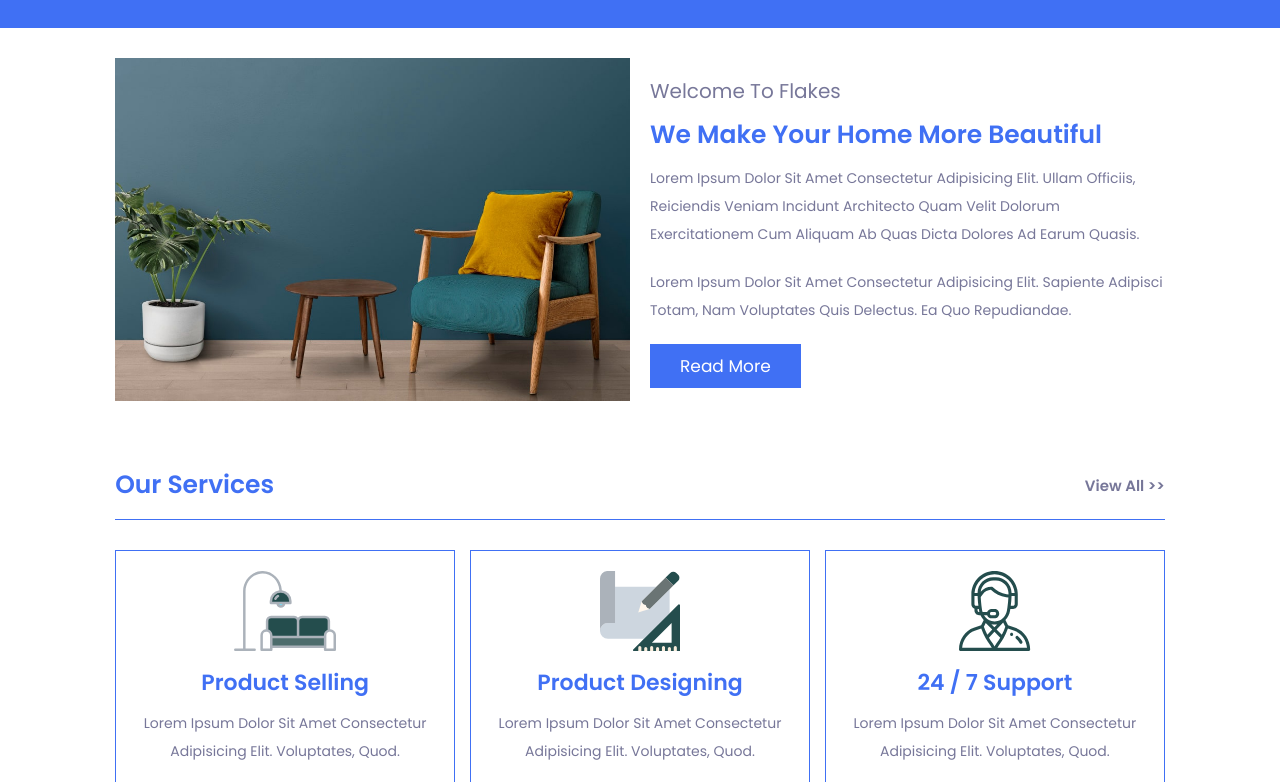
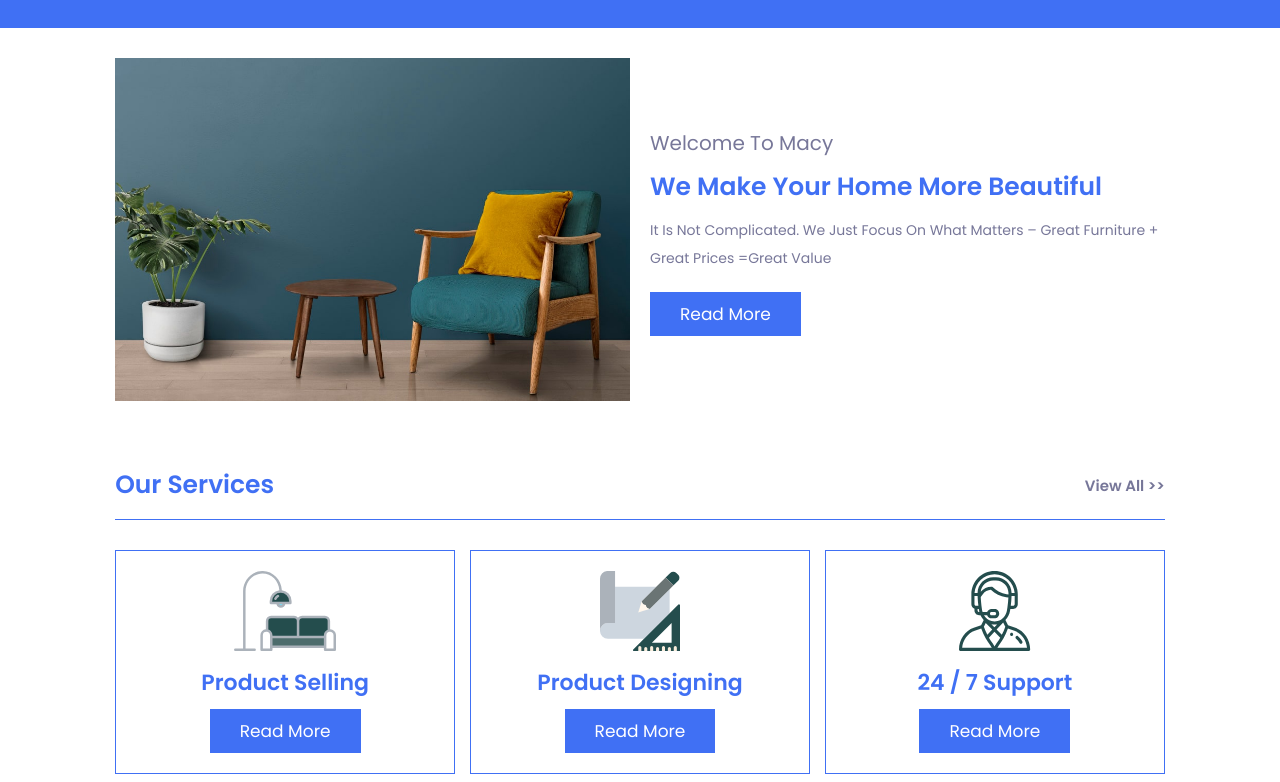
Before and after one commit to chuk0009/macy-furniture, a plain HTML site: page about.html in a window 1280 px wide. Shown: the part 200-982 px from the top of the page. Drawn offline with Linux system fonts and the light colour scheme.

Commit message:
Update about.html

```diff
--- a/about.html
+++ b/about.html
@@ -4,7 +4,7 @@
     <meta charset="UTF-8" />
     <meta http-equiv="X-UA-Compatible" content="IE=edge" />
     <meta name="viewport" content="width=device-width, initial-scale=1.0" />
-    <title>About - Tivotal</title>
+    <title>About - Macy</title>
 
     <!--font awesome-->
     <link
@@ -19,7 +19,7 @@
     <!-- header section starts  -->
     <header class="header">
       <a href="index.html" class="logo">
-        <i class="fas fa-chair"></i> flakes
+        <i class="fas fa-chair"></i> Macy
       </a>
 
       <form action="" class="search-form">
@@ -125,16 +125,10 @@
       </div>
 
       <div class="content">
-        <span>welcome to flakes</span>
+        <span>welcome to Macy</span>
         <h3>we make your home more beautiful</h3>
         <p>
-          Lorem ipsum dolor sit amet consectetur adipisicing elit. Ullam
-          officiis, reiciendis veniam incidunt architecto quam velit dolorum
-          exercitationem cum aliquam ab quas dicta dolores ad earum quasis.
-        </p>
-        <p>
-          Lorem ipsum dolor sit amet consectetur adipisicing elit. Sapiente
-          adipisci totam, nam voluptates quis delectus. Ea quo repudiandae.
+           It is not complicated. We just focus on what matters – great furniture + great prices =Great Value
         </p>
         <a href="#" class="btn">read more</a>
       </div>
@@ -149,30 +143,18 @@
         <div class="box">
           <img src="images/serv-1.svg" alt="" />
           <h3>product selling</h3>
-          <p>
-            Lorem ipsum dolor sit amet consectetur adipisicing elit. Voluptates,
-            quod.
-          </p>
           <a href="#" class="btn">read more</a>
         </div>
 
         <div class="box">
           <img src="images/serv-2.svg" alt="" />
           <h3>product designing</h3>
-          <p>
-            Lorem ipsum dolor sit amet consectetur adipisicing elit. Voluptates,
-            quod.
-          </p>
           <a href="#" class="btn">read more</a>
         </div>
 
         <div class="box">
           <img src="images/serv-3.svg" alt="" />
           <h3>24 / 7 support</h3>
-          <p>
-            Lorem ipsum dolor sit amet consectetur adipisicing elit. Voluptates,
-            quod.
-          </p>
           <a href="#" class="btn">read more</a>
         </div>
       </div>
```
